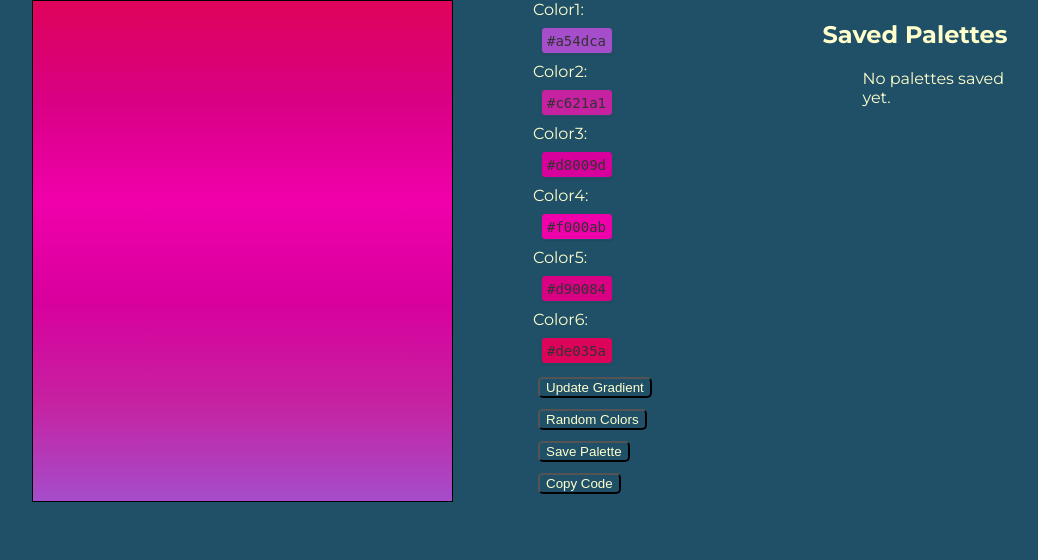
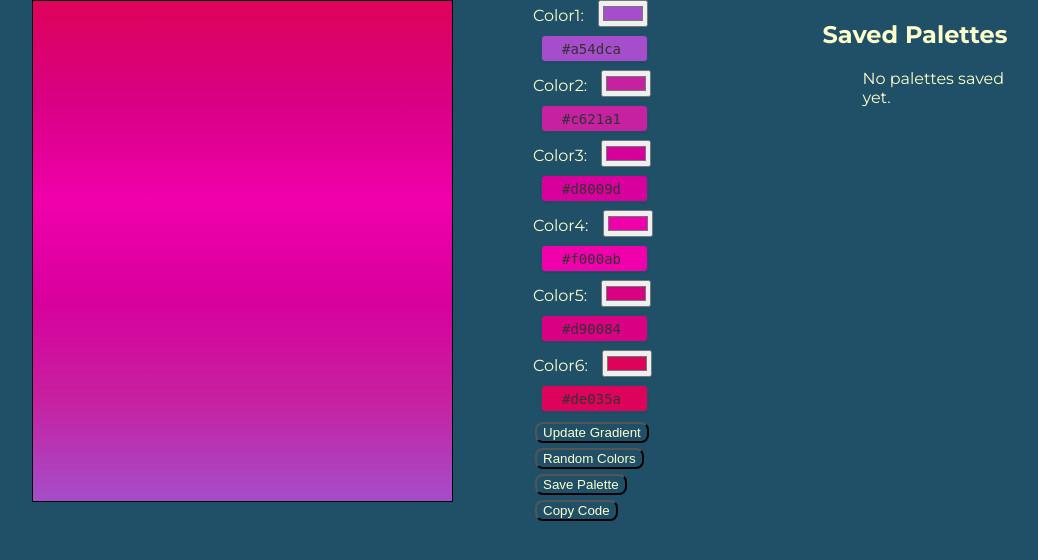
Before and after one commit to sdplamen/generate_gradient, a Django app: page / in a window 1280 px wide. Shown: the part 102-662 px from the top of the page, without its empty margins (108-1146 px from the left). Run offline with Django 5.2, Linux system fonts and the light colour scheme; data that the repository does not hold is empty.

Commit message:
Update display palettes

```diff
--- a/static/style.css
+++ b/static/style.css
@@ -36,8 +36,8 @@ section {
 
 button {
     background-color: #205067;
-    margin: 5px;
-    border-radius: 5px;
+    margin: 2px;
+    border-radius: 8px;
     color: #ffffcc;
 }
 
@@ -47,10 +47,10 @@ label {
 
 .color-swatch {
     position: relative;
-    width: 60px;
+    width: 80px;
     height: 20px;
     margin: 8px;
-    padding: 5px 5px 0 5px;
+    padding: 5px 5px 0 20px;
     border: 1px solid #205067;
     border-radius: 4px;
     box-shadow: 0 1px 2px rgba(0,0,0,0.1);
--- a/templates/index.html
+++ b/templates/index.html
@@ -18,7 +18,7 @@
             {% for field in form %}
                 {% if field.name != 'random' %}
                     {{ field.label_tag }}
-<!--                            {{ field }}-->
+                            {{ field }}
                         <div class="color-swatch" style="background-color: {{ field.value }};" data-for="{{ field.id }}">
                             <span class="color-value-text">{{ field.value }}</span>
                         </div>
```
Also changed, not shown: 1 other file.
